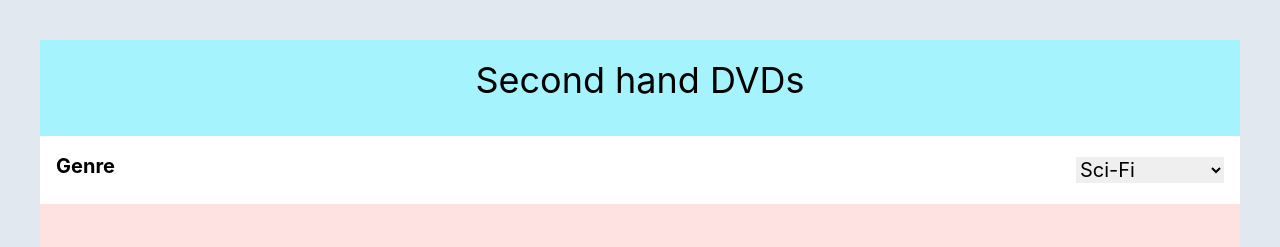
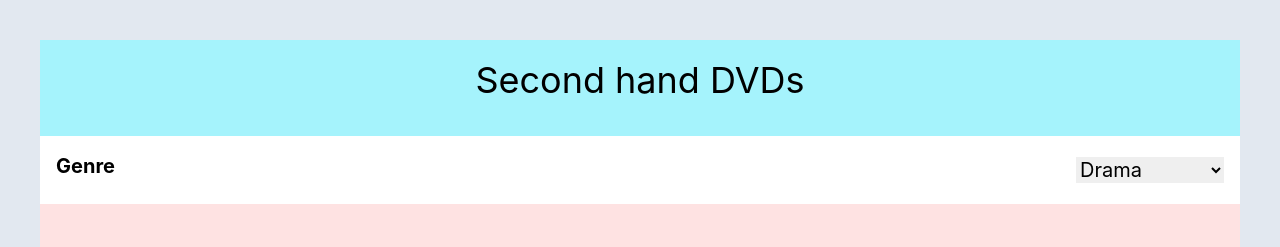
Before and after one commit to BathSpaWebDev/ADST-dvd-website, a React (Create React App) app in the folder secondhand-dvds/: page / in a window 1280 px wide. Shown: the top 247 px of the page. Built offline with nearby package versions, Linux system fonts and the light colour scheme.

Commit message:
events handlers and state

```diff
--- a/secondhand-dvds/src/App.js
+++ b/secondhand-dvds/src/App.js
@@ -1,8 +1,15 @@
+import React, {useState} from 'react'
 import { DvdItems } from "./Components/DvdItem";
 import { GenreFilter } from "./Components/GenreFilter";
 
 
 function App() {
+  const [pickedGenre,setGenre] = useState("Drama")
+
+
+  const GenreFilterHandler=(selectedGenre)=>{
+    setGenre(selectedGenre)
+  }
 
   return (
     <div className="text-xl bg-slate-200 font-normal text-black min-h-screen  items-center p-10 gap-y-10">
@@ -10,7 +17,7 @@ function App() {
       <h1>Second hand DVDs</h1>
       </div>
       <div>
-        <GenreFilter/>
+        <GenreFilter selected={pickedGenre} onGenreChange={GenreFilterHandler}/>
       </div>
       <section className= "text-2xl bg-cyan-200 font-normal text-black items-center">
 
--- a/secondhand-dvds/src/Components/GenreFilter.js
+++ b/secondhand-dvds/src/Components/GenreFilter.js
@@ -1,15 +1,16 @@
 import { DvdItems } from "./DvdItem"
 import DvdMovies from "../movies.json"
+import App from "../App"
 
 export const GenreFilter= (props)=>{
     const filterChangeHandler =(event)=>{
-        console.log(event.target.value)
+        props.onGenreChange (event.target.value)
 
     }
     return <div className="bg-white p-4">
     <div className="flex flex-row w-full justify-between items-center">
         <label className="font-bold mb-2" >Genre</label>
-        <select onChange={filterChangeHandler}>
+        <select value={props.selected} onChange={filterChangeHandler}>
             <option value="Sci-Fi">Sci-Fi</option>
             <option value="Documentary">Documentary</option>
             <option value="Drama">Drama</option>
```
